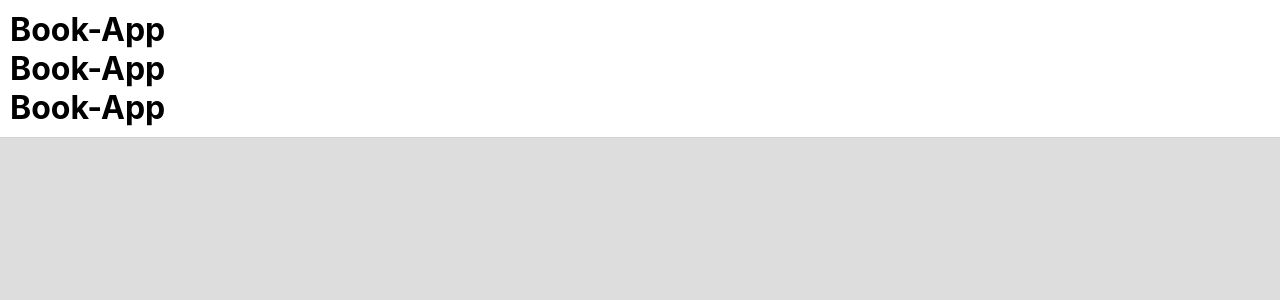
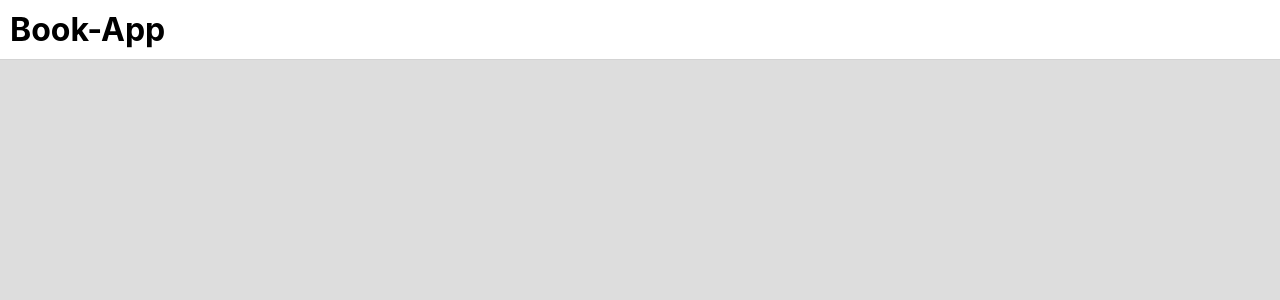
Before and after one commit to kdhanush/bookApp, a React (Create React App) app: page / in a window 1280 px wide. Shown: the top 300 px of the page. Built offline with nearby package versions, Linux system fonts and the light colour scheme.

Commit message:
second commit

```diff
--- a/src/App.js
+++ b/src/App.js
@@ -6,8 +6,7 @@ function App() {
     <div className="App">
       <div className="app_header">
         <h1>Book-App</h1>
-        <h1>Book-App</h1>
-        <h1>Book-App</h1>
+
       </div>
 
 
```
